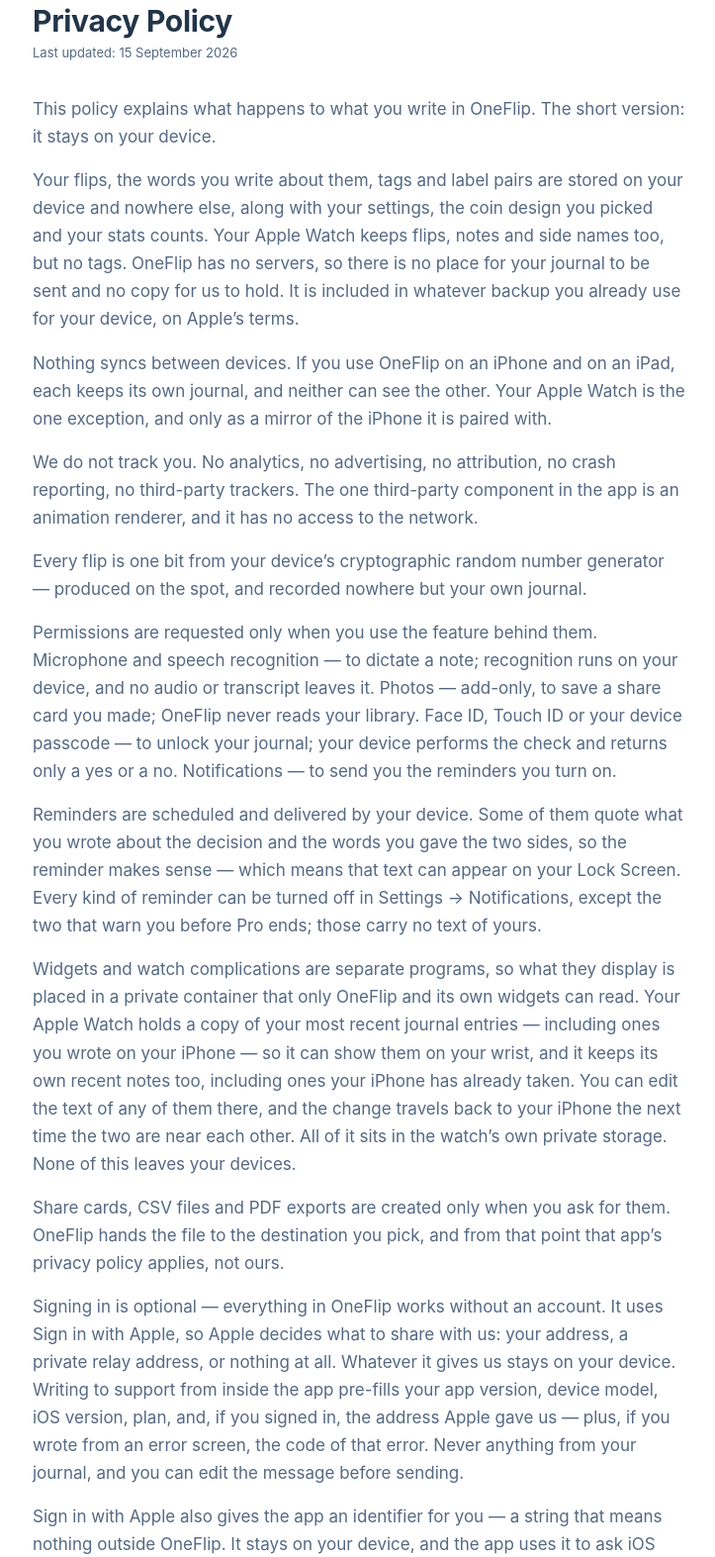
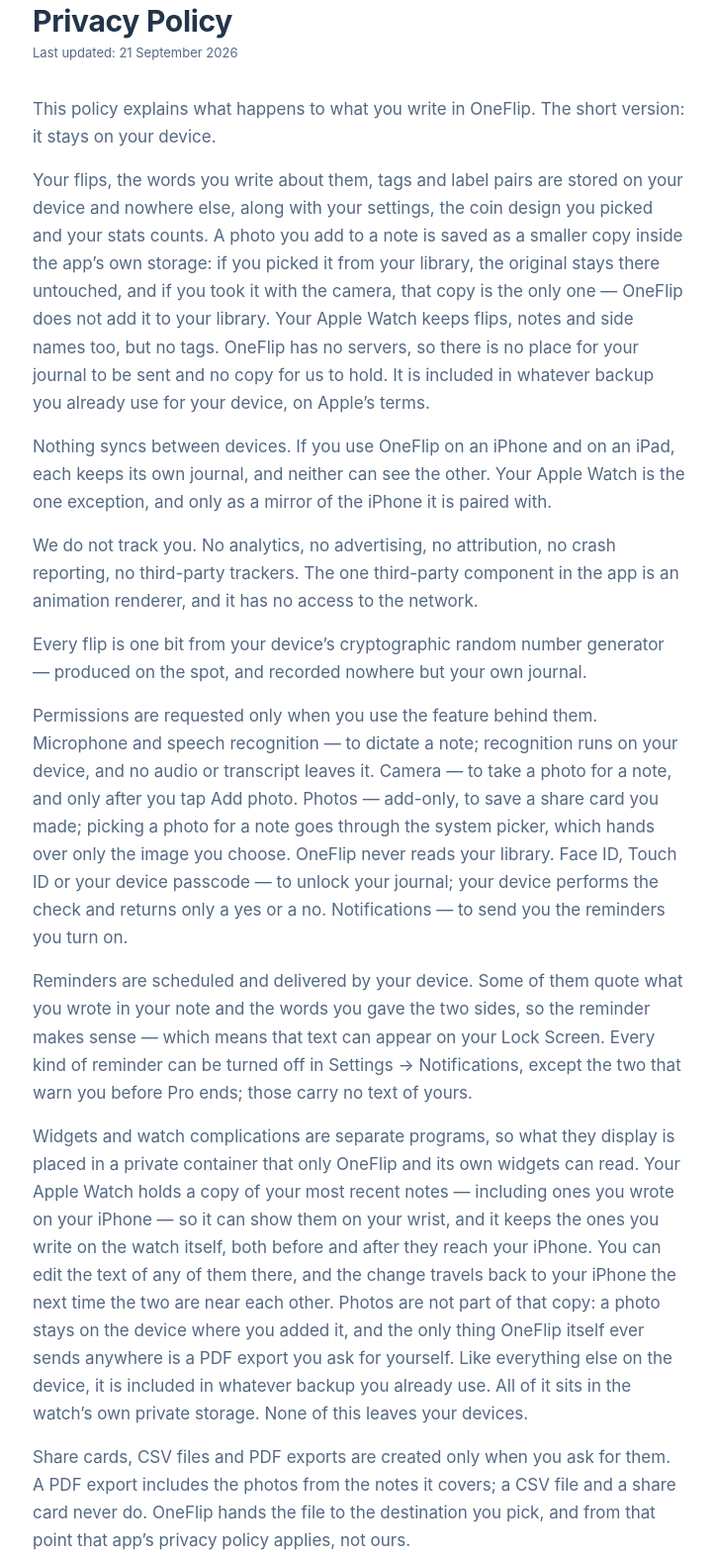
Before and after one commit to VladimirFedorko/oneflip-site, a plain HTML site: page privacy.html in a window 1280 px wide. Shown: the part 98-1671 px from the top of the page at 99% size, without its empty margins (277-1000 px from the left). Drawn offline with Linux system fonts and the light colour scheme.

Commit message:
Add files via upload
23.09.2026

```diff
--- a/privacy.html
+++ b/privacy.html
@@ -125,20 +125,20 @@
 </header>
 <main>
 <h1>Privacy Policy</h1>
-<p class="updated">Last updated: 15 September 2026</p>
+<p class="updated">Last updated: 21 September 2026</p>
 <p>This policy explains what happens to what you write in OneFlip. The short version: it stays on your device.</p>
-<p>Your flips, the words you write about them, tags and label pairs are stored on your device and nowhere else, along with your settings, the coin design you picked and your stats counts. Your Apple Watch keeps flips, notes and side names too, but no tags. OneFlip has no servers, so there is no place for your journal to be sent and no copy for us to hold. It is included in whatever backup you already use for your device, on Apple’s terms.</p>
+<p>Your flips, the words you write about them, tags and label pairs are stored on your device and nowhere else, along with your settings, the coin design you picked and your stats counts. A photo you add to a note is saved as a smaller copy inside the app’s own storage: if you picked it from your library, the original stays there untouched, and if you took it with the camera, that copy is the only one — OneFlip does not add it to your library. Your Apple Watch keeps flips, notes and side names too, but no tags. OneFlip has no servers, so there is no place for your journal to be sent and no copy for us to hold. It is included in whatever backup you already use for your device, on Apple’s terms.</p>
 <p>Nothing syncs between devices. If you use OneFlip on an iPhone and on an iPad, each keeps its own journal, and neither can see the other. Your Apple Watch is the one exception, and only as a mirror of the iPhone it is paired with.</p>
 <p>We do not track you. No analytics, no advertising, no attribution, no crash reporting, no third-party trackers. The one third-party component in the app is an animation renderer, and it has no access to the network.</p>
 <p>Every flip is one bit from your device’s cryptographic random number generator — produced on the spot, and recorded nowhere but your own journal.</p>
-<p>Permissions are requested only when you use the feature behind them. Microphone and speech recognition — to dictate a note; recognition runs on your device, and no audio or transcript leaves it. Photos — add-only, to save a share card you made; OneFlip never reads your library. Face ID, Touch ID or your device passcode — to unlock your journal; your device performs the check and returns only a yes or a no. Notifications — to send you the reminders you turn on.</p>
-<p>Reminders are scheduled and delivered by your device. Some of them quote what you wrote about the decision and the words you gave the two sides, so the reminder makes sense — which means that text can appear on your Lock Screen. Every kind of reminder can be turned off in Settings → Notifications, except the two that warn you before Pro ends; those carry no text of yours.</p>
-<p>Widgets and watch complications are separate programs, so what they display is placed in a private container that only OneFlip and its own widgets can read. Your Apple Watch holds a copy of your most recent journal entries — including ones you wrote on your iPhone — so it can show them on your wrist, and it keeps its own recent notes too, including ones your iPhone has already taken. You can edit the text of any of them there, and the change travels back to your iPhone the next time the two are near each other. All of it sits in the watch’s own private storage. None of this leaves your devices.</p>
-<p>Share cards, CSV files and PDF exports are created only when you ask for them. OneFlip hands the file to the destination you pick, and from that point that app’s privacy policy applies, not ours.</p>
+<p>Permissions are requested only when you use the feature behind them. Microphone and speech recognition — to dictate a note; recognition runs on your device, and no audio or transcript leaves it. Camera — to take a photo for a note, and only after you tap Add photo. Photos — add-only, to save a share card you made; picking a photo for a note goes through the system picker, which hands over only the image you choose. OneFlip never reads your library. Face ID, Touch ID or your device passcode — to unlock your journal; your device performs the check and returns only a yes or a no. Notifications — to send you the reminders you turn on.</p>
+<p>Reminders are scheduled and delivered by your device. Some of them quote what you wrote in your note and the words you gave the two sides, so the reminder makes sense — which means that text can appear on your Lock Screen. Every kind of reminder can be turned off in Settings → Notifications, except the two that warn you before Pro ends; those carry no text of yours.</p>
+<p>Widgets and watch complications are separate programs, so what they display is placed in a private container that only OneFlip and its own widgets can read. Your Apple Watch holds a copy of your most recent notes — including ones you wrote on your iPhone — so it can show them on your wrist, and it keeps the ones you write on the watch itself, both before and after they reach your iPhone. You can edit the text of any of them there, and the change travels back to your iPhone the next time the two are near each other. Photos are not part of that copy: a photo stays on the device where you added it, and the only thing OneFlip itself ever sends anywhere is a PDF export you ask for yourself. Like everything else on the device, it is included in whatever backup you already use. All of it sits in the watch’s own private storage. None of this leaves your devices.</p>
+<p>Share cards, CSV files and PDF exports are created only when you ask for them. A PDF export includes the photos from the notes it covers; a CSV file and a share card never do. OneFlip hands the file to the destination you pick, and from that point that app’s privacy policy applies, not ours.</p>
 <p>Signing in is optional — everything in OneFlip works without an account. It uses Sign in with Apple, so Apple decides what to share with us: your address, a private relay address, or nothing at all. Whatever it gives us stays on your device. Writing to support from inside the app pre-fills your app version, device model, iOS version, plan, and, if you signed in, the address Apple gave us — plus, if you wrote from an error screen, the code of that error. Never anything from your journal, and you can edit the message before sending.</p>
 <p>Sign in with Apple also gives the app an identifier for you — a string that means nothing outside OneFlip. It stays on your device, and the app uses it to ask iOS one question: is this sign-in still valid? If you remove OneFlip in Settings → your Apple Account → Sign in with Apple, the app signs you out on its own the next time you open it.</p>
 <p>OneFlip Pro is sold by Apple. Payment, renewal and refunds are handled by the App Store, and we never see your payment details. The app asks iOS one yes-or-no question: does this Apple ID own Pro?</p>
-<p>To erase everything, delete the app: that removes the whole app, its settings and the watch app with it. If you signed in, Settings → Account → Delete account &amp; all data erases your journal, your stats, your flip counts and your account from this device and signs you out. App settings stay — except the journal lock, which switches off, since there is nothing left to lock. The copy on your Apple Watch — both its own notes and the entries it mirrors from your iPhone — clears the next time the two sync. We hold no copy, so there is nothing to request from us. OneFlip is not directed at children under 13. Changes to this policy ship with app updates, and the date above changes with them. Questions: <a href="mailto:oneflip.app@gmail.com">oneflip.app@gmail.com</a>.</p>
+<p>To erase everything, delete the app: that removes the whole app, its settings and the watch app with it. If you signed in, Settings → Account → Delete account &amp; all data erases your journal, the photos in it, your stats, your flip counts and your account from this device and signs you out. App settings stay — except the journal lock, which switches off, since there is nothing left to lock. The copy on your Apple Watch — both its own notes and the ones it mirrors from your iPhone — clears the next time the two sync. We hold no copy, so there is nothing to request from us. OneFlip is not directed at children under 13. Changes to this policy ship with app updates, and the date above changes with them. Questions: <a href="mailto:oneflip.app@gmail.com">oneflip.app@gmail.com</a>.</p>
 </main>
 <footer>
   <nav aria-label="OneFlip pages"><a href="./index.html">Support</a> <span aria-hidden="true">·</span> <span aria-current="page">Privacy Policy</span> <span aria-hidden="true">·</span> <a href="./terms.html">Terms of Use</a></nav>
```
Also changed, not shown: index.html (+3 -2 lines), terms.html (+4 -4 lines).
